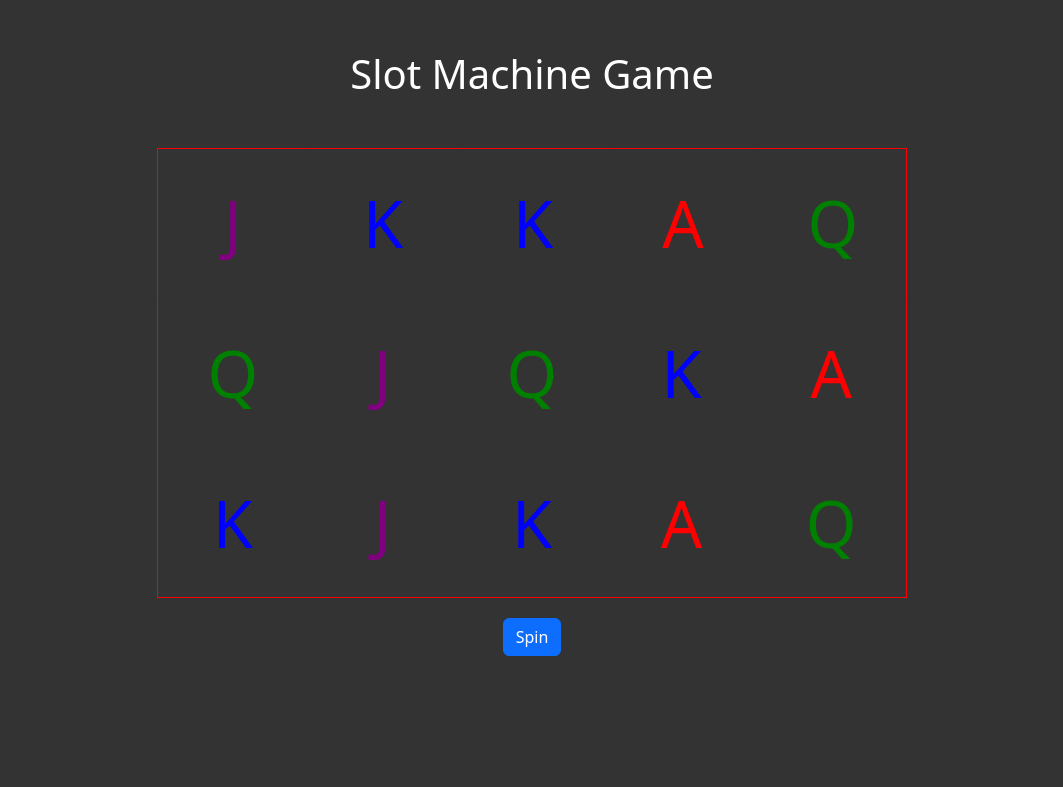
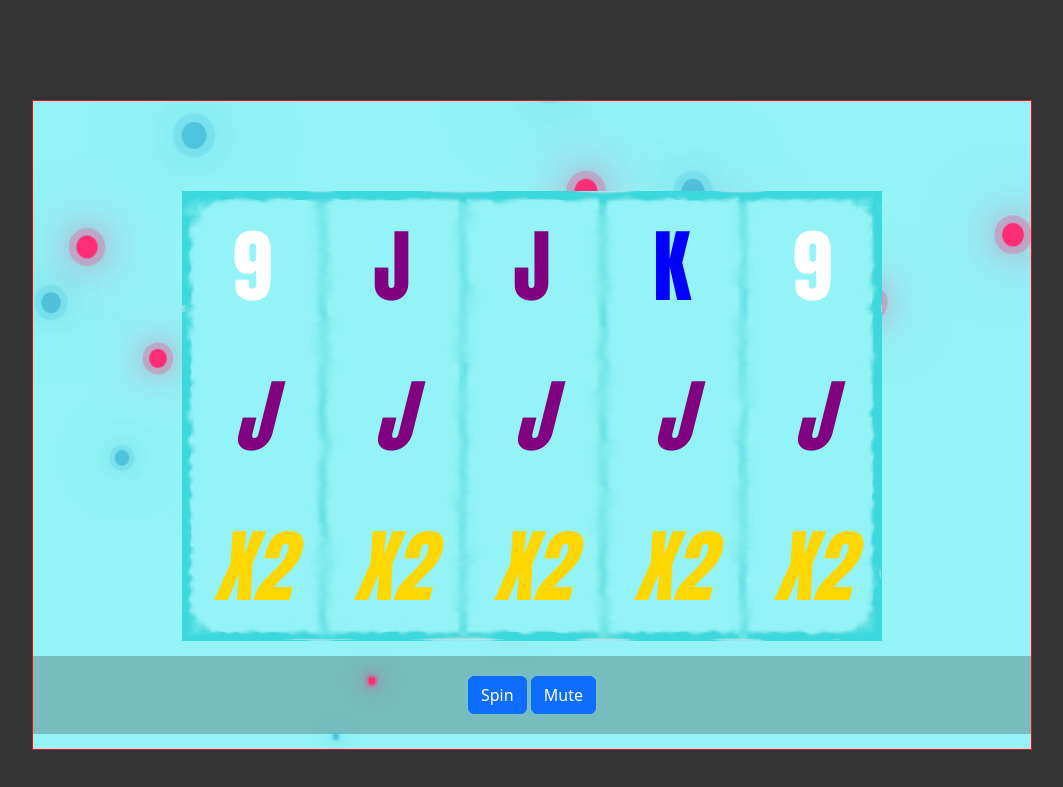
Before and after one commit to ksarpe/casinoJS, a plain HTML site: page index.html in a window 1280 px wide. Both pictures are taken after a click on the button "Spin". Shown: the whole page, without its empty margins (108-1171 px from the left). Drawn offline with nearby package versions, Linux system fonts and the light colour scheme.

Commit message:
almost ready

```diff
--- /dev/null
+++ b/css/bubbles.css
@@ -0,0 +1,42 @@
+.slot-bg{
+    width: calc(var(--width) + 300px);
+    height: calc(var(--height) + 200px);
+    margin: 100px auto 0px;
+    border: 1px solid red;
+    overflow: hidden;
+    background-color: rgb(147, 243, 246);
+}
+
+.bubbles{
+    position: relative;
+    display: flex;
+}
+
+.bubbles span{
+    position: relative;
+    width: 30px;
+    height: 30px;
+    background-color: #4fc3dc;
+    margin: 0 4px;
+    border-radius: 50%;
+    box-shadow: 0 0 0 10px #4fc3dc44,
+    0 0 50px #4fc3dc,
+    0 0 100px #4fc3dc;
+    animation: animate 15s linear infinite;
+    animation-duration: calc(125s / var(--i));
+}
+.bubbles span:nth-child(even){
+    background: #ff2d75;
+    box-shadow: 0 0 0 10px #ff2d7544,
+    0 0 50px #ff2d75,
+    0 0 100px #ff2d75;
+}
+
+@keyframes animate {
+    0%{
+        transform: translateY(100vh) scale(0);
+    }
+    100%{
+        transform: translateY(-10vh) scale(1);
+    }
+}
--- a/css/style.css
+++ b/css/style.css
@@ -1,5 +1,8 @@
 :root{
     --primary-color: #333;
+    --primary-color-alpha : #33333349;
+    --width: 700px;
+    --height: 450px;
 }
 
 body {
@@ -11,9 +14,6 @@ h1{
     text-align: center;
     margin-top: 50px;
 }
-div{
-    /* border: 1px solid red; */
-}
 
 button {
     margin: 20px auto;
@@ -23,23 +23,19 @@ button {
     display: flex;
     justify-content: center;
     align-items: center;
-    width: 150px;
-    height: 150px;
-    font-size: 65px;
-    background-color: var(--primary-color);
-    border-radius: 5px;
+    width: calc(var(--width) / 5);
+    height: calc(var(--height) / 3);
+    font-size: 80px;
+    font-family: Impact, Haettenschweiler, 'Arial Narrow Bold', sans-serif;
 }
 
 .reels{
     position: relative;
-    width: 750px;
-    height: 450px;
-    margin: 50px auto 0;
-    border: 1px solid red;
+    width: var(--width);
+    height: var(--height);
+    margin: 60px auto 15px;
     overflow: hidden;
-    /* background-image: url("/images/photo1.jpg");
-    background-size: cover;
-    background-repeat: no-repeat; */
+    background-image: url("/images/slot-bg.jpg");
 }
 .reel-row {
     display: flex;
@@ -53,14 +49,5 @@ button {
 
 .bottom-panel{
     text-align: center;
+    background-color: var(--primary-color-alpha);
 }
-
-@keyframes blink {
-    0% {opacity: 1;}
-    50% {opacity: 0;}
-    100% {opacity: 1;}
-}
-
-.blink {
-    animation: blink 1s linear infinite;
-}
--- a/index.html
+++ b/index.html
@@ -6,47 +6,64 @@
     <link href="https://cdn.jsdelivr.net/npm/bootstrap@5.3.0-alpha3/dist/css/bootstrap.min.css" rel="stylesheet" integrity="sha384-KK94CHFLLe+nY2dmCWGMq91rCGa5gtU4mk92HdvYe+M/SXH301p5ILy+dN9+nJOZ" crossorigin="anonymous">
     <!-- my css files -->
     <link rel="stylesheet" href="css/style.css">
+    <link rel="stylesheet" href="css/style-anim.css">
+    <link rel="stylesheet" href="css/bubbles.css">
     <!-- scripts -->
     <script src="https://cdnjs.cloudflare.com/ajax/libs/animejs/3.2.1/anime.min.js"></script>
 </head>
 <body>
-    <h1>Slot Machine Game</h1>
+    <audio id="backgroundMusic" src="/sounds/background.mp3" preload="auto" loop></audio>
+    <div class="slot-bg">
+        <div class="bubbles">
+            <span style="--i:11;"></span><span style="--i:12;"></span><span style="--i:24;"></span><span style="--i:10;"></span>
+            <span style="--i:14;"></span><span style="--i:23;"></span><span style="--i:18;"></span><span style="--i:16;"></span>
+            <span style="--i:19;"></span><span style="--i:20;"></span><span style="--i:22;"></span><span style="--i:25;"></span>
+            <span style="--i:18;"></span><span style="--i:21;"></span><span style="--i:15;"></span><span style="--i:13;"></span>
+            <span style="--i:26;"></span><span style="--i:17;"></span><span style="--i:13;"></span><span style="--i:28;"></span>
+            <span style="--i:23;"></span><span style="--i:16;"></span><span style="--i:18;"></span><span style="--i:11;"></span>
+            <span style="--i:18;"></span><span style="--i:17;"></span><span style="--i:16;"></span><span style="--i:28;"></span>
+
+        </div>
         <div class="reels">
             <div class="reel-row hidden-row">
-            <div class="reel" id="reel1">-</div>
-            <div class="reel" id="reel2">-</div>
-            <div class="reel" id="reel3">-</div>
-            <div class="reel" id="reel4">-</div>
-            <div class="reel" id="reel5">-</div>
+                <div class="reel" id="reel1"></div>
+                <div class="reel" id="reel2"></div>
+                <div class="reel" id="reel3"></div>
+                <div class="reel" id="reel4"></div>
+                <div class="reel" id="reel5"></div>
             </div>
             <div class="reel-row">
-            <div class="reel" id="reel6">-</div>
-            <div class="reel" id="reel7">-</div>
-            <div class="reel" id="reel8">-</div>
-            <div class="reel" id="reel9">-</div>
-            <div class="reel" id="reel10">-</div>
+                <div class="reel" id="reel6"></div>
+                <div class="reel" id="reel7"></div>
+                <div class="reel" id="reel8"></div>
+                <div class="reel" id="reel9"></div>
+                <div class="reel" id="reel10"></div>
             </div>
             <div class="reel-row">
-            <div class="reel" id="reel11">-</div>
-            <div class="reel" id="reel12">-</div>
-            <div class="reel" id="reel13">-</div>
-            <div class="reel" id="reel14">-</div>
-            <div class="reel" id="reel15">-</div>
+                <div class="reel" id="reel11"></div>
+                <div class="reel" id="reel12"></div>
+                <div class="reel" id="reel13"></div>
+                <div class="reel" id="reel14"></div>
+                <div class="reel" id="reel15"></div>
             </div>
             <div class="reel-row">
-            <div class="reel" id="reel16">-</div>
-            <div class="reel" id="reel17">-</div>
-            <div class="reel" id="reel18">-</div>
-            <div class="reel" id="reel19">-</div>
-            <div class="reel" id="reel20">-</div>
+                <div class="reel" id="reel16"></div>
+                <div class="reel" id="reel17"></div>
+                <div class="reel" id="reel18"></div>
+                <div class="reel" id="reel19"></div>
+                <div class="reel" id="reel20"></div>
             </div>
         </div>
 
         <div class="bottom-panel">
             <button class="btn btn-primary" id="spin-button">Spin</button>
+            <button class="btn btn-primary" id="mute-button">Mute</button>
+        </div>
     </div>
 
-<script src="js/spin.js"></script>
+
+<script type="module" src="js/game/spin.js"></script>
+<script src="js/music.js"> </script>
 
 </body>
 </html>
--- /dev/null
+++ b/js/game/config.js
@@ -0,0 +1,57 @@
+import { setReelColor } from './helpers.js';
+export const winningLines = [
+    // Horizontal lines
+    [[0,0], [0,1], [0,2], [0,3], [0,4]], // top row         //1
+    [[1,0], [1,1], [1,2], [1,3], [1,4]], // middle row      //2
+    [[2,0], [2,1], [2,2], [2,3], [2,4]], // bottom row      //3
+    // Diagonal lines
+    [[0,0], [1,1], [2,2], [1,3], [0,4]], // V-style         //4
+    [[2,0], [1,1], [0,2], [1,3], [2,4]], // A-style         //5
+    [[1,0], [1,1], [0,2], [1,3], [1,4]], // _ _ - _ _       //6
+    [[1,0], [1,1], [2,2], [1,3], [1,4]], // - - _ - -       //7
+    [[1,0], [0,1], [1,2], [0,3], [1,4]], // _ - _ - _       //8
+    [[1,0], [2,1], [1,2], [2,3], [1,4]], // - _ - _ -       //9
+];
+export const symbols = [
+    { symbol: 'X2' },
+    { symbol: 'A' }, { symbol: 'A' },
+    { symbol: 'K' }, { symbol: 'K' }, { symbol: 'K' },
+    { symbol: 'Q' }, { symbol: 'Q' }, { symbol: 'Q' },
+    { symbol: 'J' }, { symbol: 'J' }, { symbol: 'J' },
+    { symbol: 'T' }, { symbol: 'T' }, { symbol: 'T' }, { symbol: 'T' },
+    { symbol: '9' }, { symbol: '9' }, { symbol: '9' }, { symbol: '9' }
+];
+export const reelHeight = 150; //px
+
+export const reelsAmount = 5;
+const rowsAmount = 3;
+export const reels = Array(rowsAmount).fill('-'.repeat(reelsAmount));
+
+export const initialSpins = 25;
+export const animeDuration = 80; //ms
+
+export function initializeReels() {
+    // Loop through each row in the reels
+    const initialSymbols = ['J', 'X2', 'A', 'K'];
+    const newReels = reels;
+
+    for(let i = 0; i < newReels.length + 1; i++) {
+        //if(i === 4) break;
+        // Generate a new array of random symbols
+        const newSymbols = Array(reelsAmount).fill({ symbol: initialSymbols[i] });
+        console.log(newSymbols);
+        newReels[i] = newSymbols;
+        if(i === 4) break;
+
+        // Update the reel elements
+        for(let j = 0; j < reelsAmount; j++) {
+            console.log(i,j);
+            const reelId = `reel${i * reelsAmount + j + 1}`;
+            const reelElement = document.getElementById(reelId);
+            reelElement.innerText = reels[i][j].symbol;
+
+            // Call setReelColor here to color the reel
+            setReelColor(reelElement, newReels[i][j].symbol);
+        }
+    }
+}
--- /dev/null
+++ b/js/game/helpers.js
@@ -0,0 +1,33 @@
+export function removeBlinking(){
+    let blinkingElements = document.querySelectorAll('.blink');
+    blinkingElements.forEach(element => element.classList.remove('blink'));
+}
+
+export function setReelColor(reelElement, symbol) {
+    switch (symbol) {
+        case "X2":
+            reelElement.style.color = 'gold';
+            reelElement.style.fontStyle = 'italic';
+            break;
+        case "A":
+            reelElement.style.color = 'red';
+            break;
+        case "K":
+            reelElement.style.color = 'blue';
+            break;
+        case "Q":
+            reelElement.style.color = 'green';
+            break;
+        case "J":
+            reelElement.style.color = 'purple';
+            break;
+        case "T":
+            reelElement.style.color = 'black';
+            break;
+        case "9":
+            reelElement.style.color = 'white';
+            break;
+        default:
+            reelElement.style.color = 'none';
+    }
+}
--- /dev/null
+++ b/js/game/process_win.js
@@ -0,0 +1,18 @@
+import { reelsAmount } from './config.js';
+
+export function showWin(result) {
+    // For simplicity, let's say each winning line is worth 100 points times the count of same symbols
+    let totalWin = 0;
+    for (let win of result) {
+        // TODO: Make some real calulations based on the lines that have been won
+        totalWin += win.count * 100;
+
+        for (let position of win.line) {
+            const reelId = `reel${position[0] * reelsAmount + position[1] + 1}`;
+            const reelElement = document.getElementById(reelId);
+            reelElement.classList.add('blink');
+        }
+
+    }
+    return totalWin;
+}
--- /dev/null
+++ b/js/game/spin.js
@@ -0,0 +1,120 @@
+// export functions
+import {removeBlinking, setReelColor} from './helpers.js';
+import {showWin} from './process_win.js';
+// export consts
+import {winningLines, reelsAmount, reels, initialSpins, animeDuration, reelHeight, symbols, initializeReels} from './config.js';
+
+//initialize reels to not be empty
+window.addEventListener('load', initializeReels);
+
+let spinButton = document.getElementById('spin-button');
+spinButton.addEventListener('click', function() {
+    //if user clicks during spinning and there are some spins remaining
+    if (spinning && spinsRemaining > 3 && spinsRemaining < initialSpins) {duration = 20;}
+    //if user clicks when spinning is under finalizing
+    else if (spinning){return;}
+    //if user clicks and spin is available
+    else{spinReels();removeBlinking();spinning = true;}});
+
+let spinsRemaining = initialSpins;
+let spinning = false;
+let duration = animeDuration;
+
+function reset(){
+    spinsRemaining = initialSpins;
+    spinning = false;
+    duration = animeDuration;
+}
+
+function spinReels() {
+    anime({
+        targets: '.reel',
+        translateY: [0, reelHeight],
+        duration: duration,
+        easing: 'easeInOutQuad',
+        complete: function() {
+            const newSymbols = [];
+
+            // Generate random indexes to select symbols from the symbols array
+            for (let j = 0; j < reelsAmount; j++) {
+                const randomIndex = Math.floor(Math.random() * symbols.length);
+                newSymbols.push(symbols[randomIndex]);
+            }
+
+            //Add top, remove bottom
+            reels.unshift(newSymbols);
+            reels.pop();
+
+            // Loop through each reel
+            for(let i = 0; i < reels.length; i++) {
+                for(let j = 0; j < reelsAmount; j++) {
+                    const reelId = `reel${i * reelsAmount + j + 1}`;
+                    const reelElement = document.getElementById(reelId);
+                    reelElement.innerText = reels[i][j].symbol;
+
+                    // Call setReelColor here to color the reel
+                    setReelColor(reelElement, reels[i][j].symbol);
+                }
+            }
+
+            spinsRemaining--;
+            if (spinsRemaining > 0) {
+                setTimeout(spinReels, 0); // Adjust delay as needed
+            } else {
+                if(reels.count == 4)
+                {reels.pop();}
+
+                processWin();
+
+                setTimeout(function() {
+                    reset();
+                }, 500);
+            }
+        }
+    });
+    //Sleep for 3 seconds to set everything again
+}
+
+function processWin(){
+    let result = checkLines();
+    let winAmount = showWin(result);
+
+    console.log(`YOU WON ${winAmount} RETKINIA DOLLARS!`);
+}
+
+// For usage in checkLines()
+function checkSymbols(symbols) {
+    let firstSymbol = symbols[0].symbol;
+    let count = 0;
+
+    // iterate over the symbols
+    for(let i = 0; i < symbols.length; i++) {
+        // count until the symbol is different
+        if(symbols[i].symbol === firstSymbol) {
+            count++;
+        } else {
+            break;
+        }
+    }
+
+    return count;
+}
+
+function checkLines() {
+    let result = [];
+
+    // Check each winning line
+    for (let line of winningLines) {
+        let symbols = line.map(([i, j]) => reels[i][j]);  // Get the symbols for this line
+        console.log("CheckLines(): ", symbols);
+
+        let count = checkSymbols(symbols);
+        // If there are three or more of the same symbol, add this line to the result
+        if (count >= 3) {
+            result.push({line: line.slice(0, count), count: count, symbol: symbols[0].symbol});
+            // push e.x -> line : [[0,0], [0,1], [0,2]], count : 3, symbol : 'A'
+        }
+    }
+    console.log("CheckLines(): ", result);
+    return result;
+}
--- a/js/spin.js
+++ /dev/null
@@ -1,149 +0,0 @@
-let spinButton = document.getElementById('spin-button'); // Replace with your button's ID
-spinButton.addEventListener('click', function() {
-    if (spinning && spinsRemaining > 3 && spinsRemaining < 30) {
-            duration = 10;
-    }
-    else if (spinning){
-        return;
-    }
-    else{
-        spinReels();
-        spinning = true;
-    }
-});
-
-const reelNumber = 5; // Number of reels
-const rowNumber = 4; // Number of rows
-let spinsRemaining = 30; // Set the initial number of spins
-let spinning = false; // Set the initial spinning state
-let duration = 60;
-const symbols = ['A', 'K', 'Q', 'J']; // Define the symbols , 'T', '9', '8'
-const reels = Array(rowNumber).fill('-'.repeat(reelNumber)); // Initial reel values
-let winningLines = [];
-
-function reset(){
-    spinsRemaining = 30;
-    spinning = false;
-    duration = 60;
-}
-
-
-function spinReels() {
-    if (spinsRemaining <= 0) {
-        return;
-    }
-
-    anime({
-        targets: '.reel',
-        translateY: [0, 150], // Change this to adjust the distance of the animation
-        duration: duration, // Change this to adjust the speed of the animation
-        easing: 'easeInOutQuad',
-        complete: function() {
-            const newSymbols = [];
-
-            // Generate random indexes to select symbols from the symbols array
-            for (let j = 0; j < reelNumber; j++) {
-                const randomIndex = Math.floor(Math.random() * symbols.length);
-                newSymbols.push(symbols[randomIndex]);
-            }
-
-            // Add newSymbols to the top of the reels array
-            reels.unshift(newSymbols.join(''));
-
-            // Remove the bottom row from the reels array
-            reels.pop();
-
-            // Loop through each reel
-            for(let i = 0; i < reels.length; i++) {
-                for(let j = 0; j < reelNumber; j++) {
-                    const reelId = `reel${i * reelNumber + j + 1}`;
-                    const reelElement = document.getElementById(reelId);
-                    reelElement.innerText = reels[i][j];
-
-                    // Call setReelColor here to color the reel
-                    setReelColor(reelElement, reels[i][j]);
-                }
-            }
-
-            spinsRemaining--;
-            if (spinsRemaining > 0) {
-                setTimeout(spinReels, 0); // Adjust delay as needed
-            } else {
-                if(reels.count == 4)
-                {reels.pop();}
-
-                processWin();
-
-                setTimeout(function() {
-                    reset();
-                }, 500);
-            }
-        }
-    });
-    //Sleep for 3 seconds to set everything again
-}
-
-
-
-function setReelColor(reelElement, symbol) {
-    switch (symbol) {
-        case 'A':
-            reelElement.style.color = 'red';
-            break;
-        case 'K':
-            reelElement.style.color = 'blue';
-            break;
-        case 'Q':
-            reelElement.style.color = 'green';
-            break;
-        case 'J':
-            reelElement.style.color = 'purple';
-            break;
-        case 'T':
-            reelElement.style.color = 'yellow';
-            break;
-        case '9':
-            reelElement.style.color = 'white';
-            break;
-        case '8':
-            reelElement.style.color = 'white';
-            break;
-        default:
-            reelElement.style.color = 'white';
-    }
-}
-
-function processWin(){
-    let winningLines = checkForWins();
-    let winAmount = calculateWin(winningLines);
-
-    console.log(`You won ${winAmount} points on lines ${winningLines.map(win => win.positions).join(', ')}`);
-}
-
-// This function checks for winning lines and returns an array of the winning line numbers and counts
-
-function checkForWins() {
-
-
-
-    for (let win of winningLines) {
-        for (let position of win.positions) {
-            const reelId = `reel${position[0] * reelNumber + position[1] + 1}`;
-            const reelElement = document.getElementById(reelId);
-            reelElement.classList.add('blink');
-        }
-    }
-    console.log(winningLines);
-    console.log(reels);
-    return winningLines;
-}
-
-// This function calculates the win amount based on the winning lines
-function calculateWin(winningLines) {
-    // For simplicity, let's say each winning line is worth 100 points times the count of same symbols
-    let totalWin = 0;
-    for (let win of winningLines) {
-        totalWin += win.count * 100;
-    }
-    return totalWin;
-}
```
Also changed, not shown: css/style-anim.css (added, +9 -0 lines), js/music.js (added, +21 -0 lines), images/photo1.jpg (deleted), images/slot-bg.jpg (added), js/process_win.js (deleted), 1 other file. Lines whose indentation alone changed are shown as unchanged.
